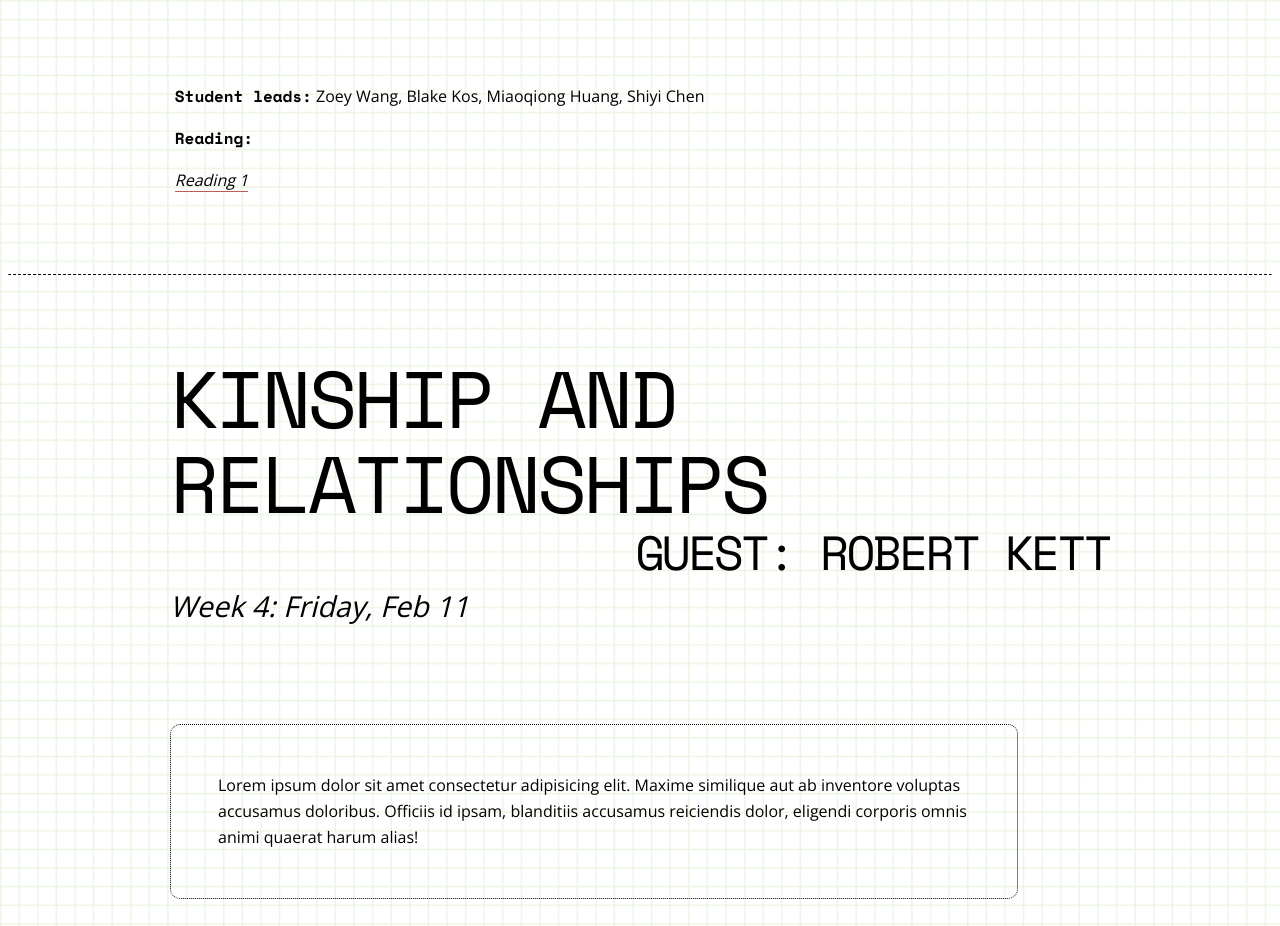
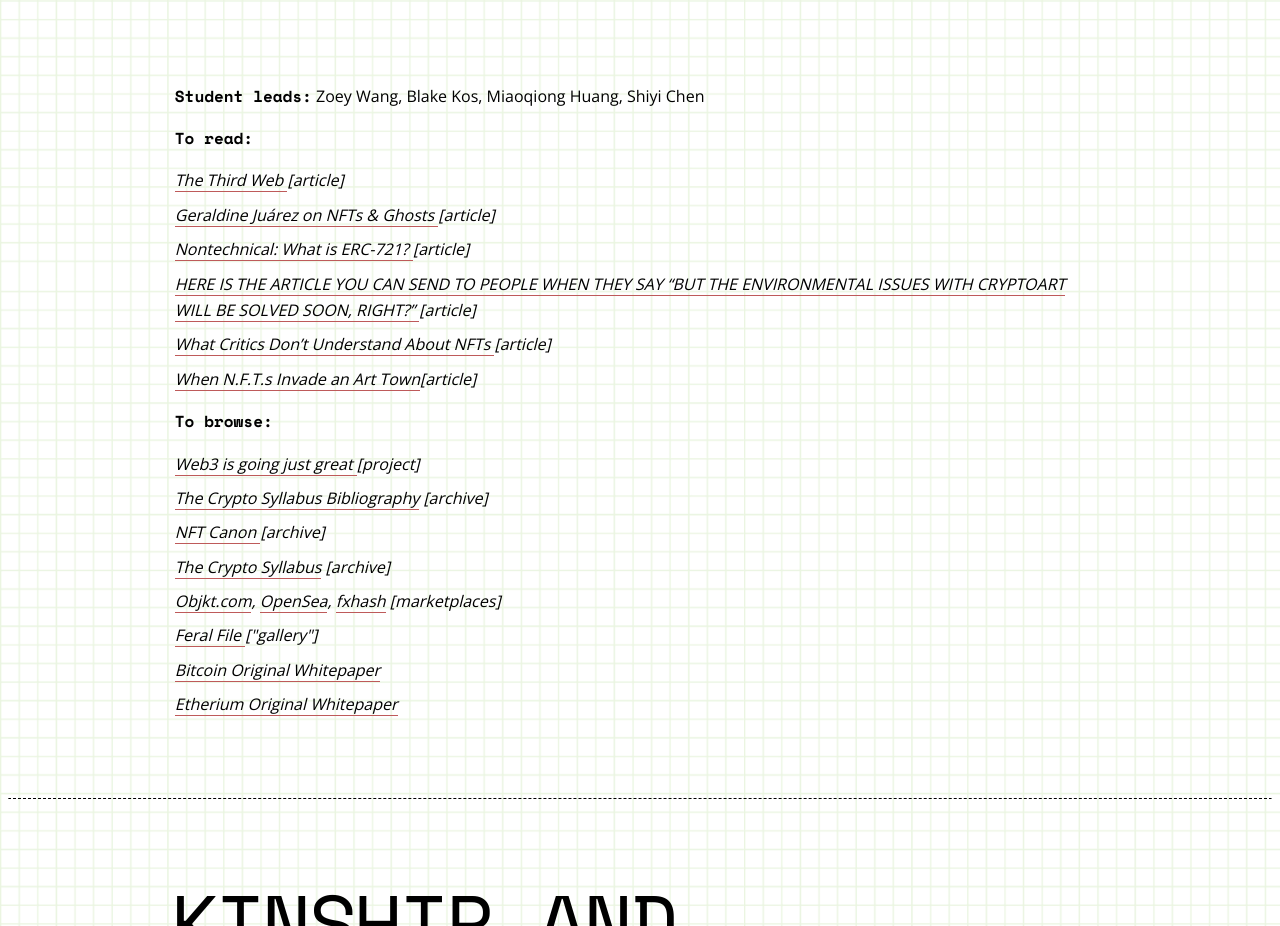
Before and after one commit to ConnectedCat/AC-CreativeTechnology4, a plain HTML site: page seminar/index.html in a window 1280 px wide. Shown: the part 3425-4351 px from the top of the page. Drawn offline with nearby package versions, Linux system fonts and the light colour scheme.

Commit message:
Readings for week 3

```diff
--- a/seminar/index.html
+++ b/seminar/index.html
@@ -89,9 +89,26 @@
             <p class="date">Week 3: Friday, Feb 04</p>
             <p class="documentation">Lorem ipsum dolor sit amet consectetur adipisicing elit. Consequatur praesentium optio laudantium enim perspiciatis minima sed quibusdam id rerum quae delectus, eveniet veritatis labore dolor est voluptates ducimus, voluptate expedita!</p>
             <p><strong>Student leads:</strong> Zoey Wang, Blake Kos, Miaoqiong Huang, Shiyi Chen</p>
-            <p><strong>Reading:</strong></p>
+            <p><strong>To read:</strong></p>
             <ul>
-                <li><a href="http://" target="_blank" rel="noopener noreferrer">Reading 1</a></li>
+                <li><a href="https://tante.cc/2021/12/17/the-third-web/" target="_blank" rel="noopener noreferrer">The Third Web </a>[article]</li>
+                <li><a href="https://the-crypto-syllabus.com/geraldine-juarez-on-nfts-ghosts/" target="_blank" rel="noopener noreferrer">Geraldine Juárez on NFTs & Ghosts </a>[article]</li>
+                <li><a href="https://fulldecent.blogspot.com/2018/06/nontechnical-what-is-erc-721.html" target="_blank" rel="noopener noreferrer">Nontechnical: What is ERC-721? </a>[article]</li>
+                <li><a href="https://everestpipkin.medium.com/but-the-environmental-issues-with-cryptoart-1128ef72e6a3" target="_blank" rel="noopener noreferrer">HERE IS THE ARTICLE YOU CAN SEND TO PEOPLE WHEN THEY SAY “BUT THE ENVIRONMENTAL ISSUES WITH CRYPTOART WILL BE SOLVED SOON, RIGHT?” </a>[article]</li>
+                <li><a href="https://www.theatlantic.com/ideas/archive/2021/04/nfts-show-value-owning-unownable/618525/" target="_blank" rel="noopener noreferrer">What Critics Don’t Understand About NFTs </a>[article]</li>
+                <li><a href="https://www.newyorker.com/news/letter-from-the-southwest/when-nfts-invade-an-art-town" target="_blank" rel="noopener noreferrer">When N.F.T.s Invade an Art Town</a>[article]</li>
+            </ul>
+
+            <p><strong>To browse:</strong></p>
+            <ul>
+                <li><a href="https://web3isgoinggreat.com/" target="_blank" rel="noopener noreferrer">Web3 is going just great </a>[project]</li>
+                <li><a href="https://the-crypto-syllabus.com/content/files/2022/01/crypto_bibliography.html" target="_blank" rel="noopener noreferrer">The Crypto Syllabus Bibliography</a> [archive]</li>
+                <li><a href="https://future.a16z.com/nft-canon/" target="_blank" rel="noopener noreferrer">NFT Canon </a>[archive]</li>
+                <li><a href="https://the-crypto-syllabus.com/" target="_blank" rel="noopener noreferrer">The Crypto Syllabus</a> [archive]</li>
+                <li><a href="https://objkt.com/" target="_blank" rel="noopener noreferrer">Objkt.com</a>, <a href="https://opensea.io/" target="_blank" rel="noopener noreferrer">OpenSea</a>, <a href="https://www.fxhash.xyz/" target="_blank" rel="noopener noreferrer">fxhash</a> [marketplaces]</li>
+                <li><a href="https://feralfile.com/exhibitions" target="_blank" rel="noopener noreferrer">Feral File </a> ["gallery"]</li>
+                <li><a href="https://www.ussc.gov/sites/default/files/pdf/training/annual-national-training-seminar/2018/Emerging_Tech_Bitcoin_Crypto.pdf" target="_blank" rel="noopener noreferrer">Bitcoin Original Whitepaper</a></li>
+                <li><a href="https://ethereum.org/en/whitepaper/" target="_blank" rel="noopener noreferrer">Etherium Original Whitepaper</a></li>
             </ul>
         </section>
         <hr>
```
